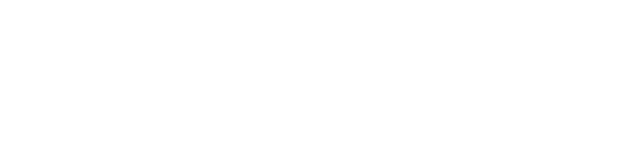
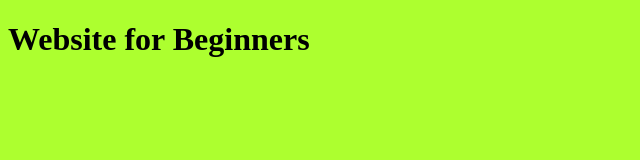
Before and after one commit to royhuerta97/github-practice, a plain HTML site: page about.html in a window 1280 px wide. Shown: the whole page, without its empty margins (0-640 px from the left). Drawn offline with Linux system fonts and the light colour scheme.

Commit message:
set up files

```diff
--- a/about.html
+++ b/about.html
@@ -0,0 +1,14 @@
+<!DOCTYPE html>
+<html lang="en">
+<head>
+    <meta charset="UTF-8">
+    <meta http-equiv="X-UA-Compatible" content="IE=edge">
+    <meta name="viewport" content="width=device-width, initial-scale=1.0">
+    <title>About</title>
+    <link rel="stylesheet" href="css/style.css">
+</head>
+<body>
+    <h1>Website for Beginners</h1>
+
+</body>
+</html>
--- a/css/style.css
+++ b/css/style.css
@@ -0,0 +1,3 @@
+body {
+    background-color: greenyellow;
+}
```
Also changed, not shown: contact.html (+14 -0 lines), index.html (+1 -1 lines).
